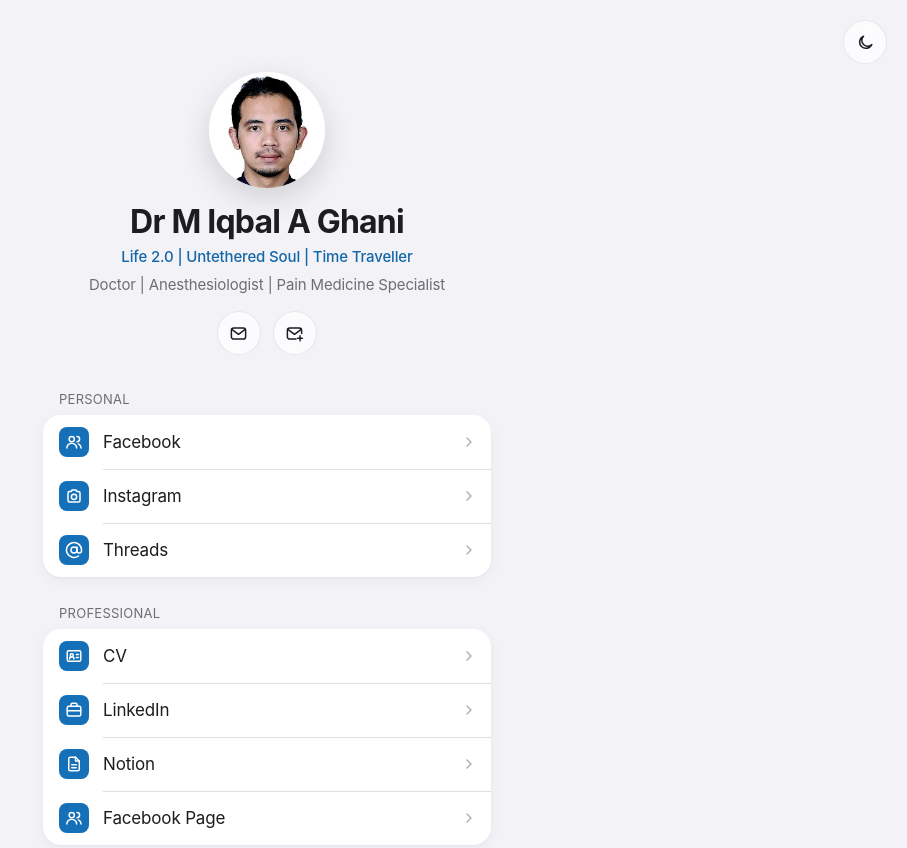
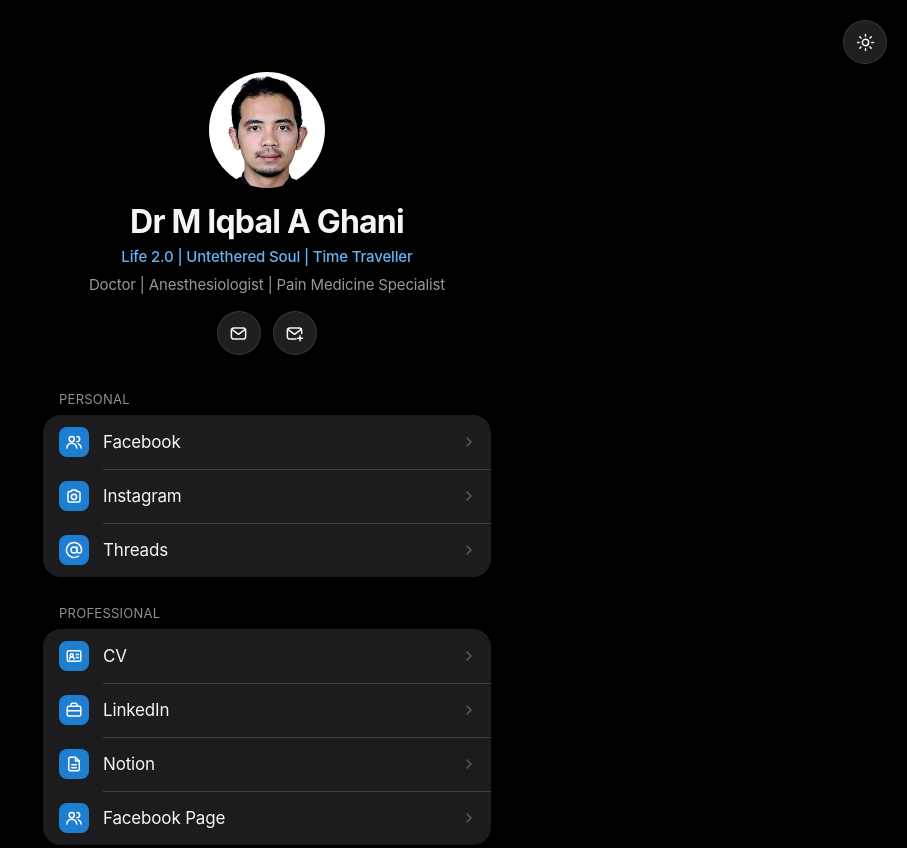
Before and after one commit to silent1412/drmiqbal02, a plain HTML site: page index.html in a window 1280 px wide. Shown: the top 848 px of the page, without its empty margins (373-1280 px from the left). Drawn offline with Linux system fonts and the light colour scheme.

Commit message:
Default to dark mode
Co-Authored-By: Claude Opus 5.5 <noreply@anthropic.com>
Claude-Session: https://claude.ai/code/session_0151rwiLM2BbcoFVzro6FZxU

```diff
--- a/index.html
+++ b/index.html
@@ -1,11 +1,11 @@
 <!doctype html>
-<html lang="en" data-theme="light">
+<html lang="en" data-theme="dark">
 <head>
 <meta charset="utf-8">
 <meta name="viewport" content="width=device-width, initial-scale=1, viewport-fit=cover">
 <title>Dr M Iqbal A Ghani</title>
 <meta name="description" content="Dr M Iqbal A Ghani — Doctor, Anesthesiologist, Pain Medicine Specialist. Links to CV, LinkedIn, Notion, social media, IQ Anaesthesia Hub and IQ Life Solution.">
-<meta name="theme-color" content="#F2F2F7">
+<meta name="theme-color" content="#000000">
 <meta property="og:title" content="Dr M Iqbal A Ghani">
 <meta property="og:description" content="Doctor | Anesthesiologist | Pain Medicine Specialist">
 <meta property="og:type" content="website">
@@ -14,7 +14,7 @@
 (function () {
   var t = null;
   try { t = localStorage.getItem('theme'); } catch (e) {}
-  if (t !== 'dark' && t !== 'light') t = 'light';
+  if (t !== 'dark' && t !== 'light') t = 'dark';
   document.documentElement.setAttribute('data-theme', t);
 })();
 </script>
@@ -23,7 +23,7 @@
 <style>
 [data-theme="light"]{--bg:#F2F2F7;--card:#FFFFFF;--sep:rgba(60,60,67,0.16);--text:#1D1D1F;--title:#1D1D1F;--muted:#6E6E73;--label:#6E6E73;--tile:#1570B8;--tag:#1366A8;--chev:#B0B0B6;--hover:#F5F5F7;--glass:rgba(255,255,255,0.72);--glass-border:rgba(0,0,0,0.08);--focus:#1570B8;--shadow:0 1px 2px rgba(0,0,0,0.04), 0 4px 16px rgba(0,0,0,0.04)}
 [data-theme="dark"]{--bg:#000000;--card:#1C1C1E;--sep:rgba(84,84,88,0.65);--text:#F5F5F7;--title:#F5F5F7;--muted:#98989D;--label:#8E8E93;--tile:#1E7FD0;--tag:#64B5F6;--chev:#5A5A5F;--hover:#2C2C2E;--glass:rgba(44,44,46,0.72);--glass-border:rgba(255,255,255,0.10);--focus:#64B5F6;--shadow:none}
-body{margin:0;background:var(--bg, #F2F2F7);-webkit-font-smoothing:antialiased;-moz-osx-font-smoothing:grayscale}
+body{margin:0;background:var(--bg, #000000);-webkit-font-smoothing:antialiased;-moz-osx-font-smoothing:grayscale}
 a{color:var(--tag)}a:hover{color:var(--tag)}
 main{transition:background-color .25s ease, color .25s ease}
 .grp{transition:background-color .25s ease}
@@ -54,7 +54,7 @@ nav{gap:24px !important}
 </head>
 <body>
 <main style="position: relative; min-height: 100vh; box-sizing: border-box; background: var(--bg); color: var(--text); font-family: -apple-system, BlinkMacSystemFont, 'SF Pro Text', 'Inter', 'Helvetica Neue', Arial, sans-serif; display: flex; justify-content: center; padding: 72px 20px 48px">
-<button class="ib tg" type="button" id="theme-toggle" aria-label="Switch to dark mode" style="position: absolute; top: 20px; right: 20px; width: 44px; height: 44px; padding: 0; border-radius: 50%; border: 1px solid var(--glass-border); background: var(--glass); color: var(--text); display: flex; align-items: center; justify-content: center">
+<button class="ib tg" type="button" id="theme-toggle" aria-label="Switch to light mode" style="position: absolute; top: 20px; right: 20px; width: 44px; height: 44px; padding: 0; border-radius: 50%; border: 1px solid var(--glass-border); background: var(--glass); color: var(--text); display: flex; align-items: center; justify-content: center">
 <svg class="i-moon" aria-hidden="true" width="19" height="19" viewBox="0 0 24 24" fill="none" stroke="currentColor" stroke-width="1.9" stroke-linecap="round" stroke-linejoin="round"><path d="M20 14.5A8 8 0 1 1 9.5 4a6.5 6.5 0 0 0 10.5 10.5z"></path></svg>
 <svg class="i-sun" aria-hidden="true" width="19" height="19" viewBox="0 0 24 24" fill="none" stroke="currentColor" stroke-width="1.9" stroke-linecap="round" stroke-linejoin="round"><circle cx="12" cy="12" r="4"></circle><path d="M12 2v2M12 20v2M4.9 4.9l1.4 1.4M17.7 17.7l1.4 1.4M2 12h2M20 12h2M4.9 19.1l1.4-1.4M17.7 6.3l1.4-1.4"></path></svg>
 </button>
@@ -192,7 +192,7 @@ nav{gap:24px !important}
     btn.setAttribute('aria-label', t === 'dark' ? 'Switch to light mode' : 'Switch to dark mode');
     if (meta) meta.setAttribute('content', t === 'dark' ? '#000000' : '#F2F2F7');
   }
-  apply(root.getAttribute('data-theme') || 'light');
+  apply(root.getAttribute('data-theme') || 'dark');
   btn.addEventListener('click', function () {
     var t = root.getAttribute('data-theme') === 'dark' ? 'light' : 'dark';
     apply(t);
```
